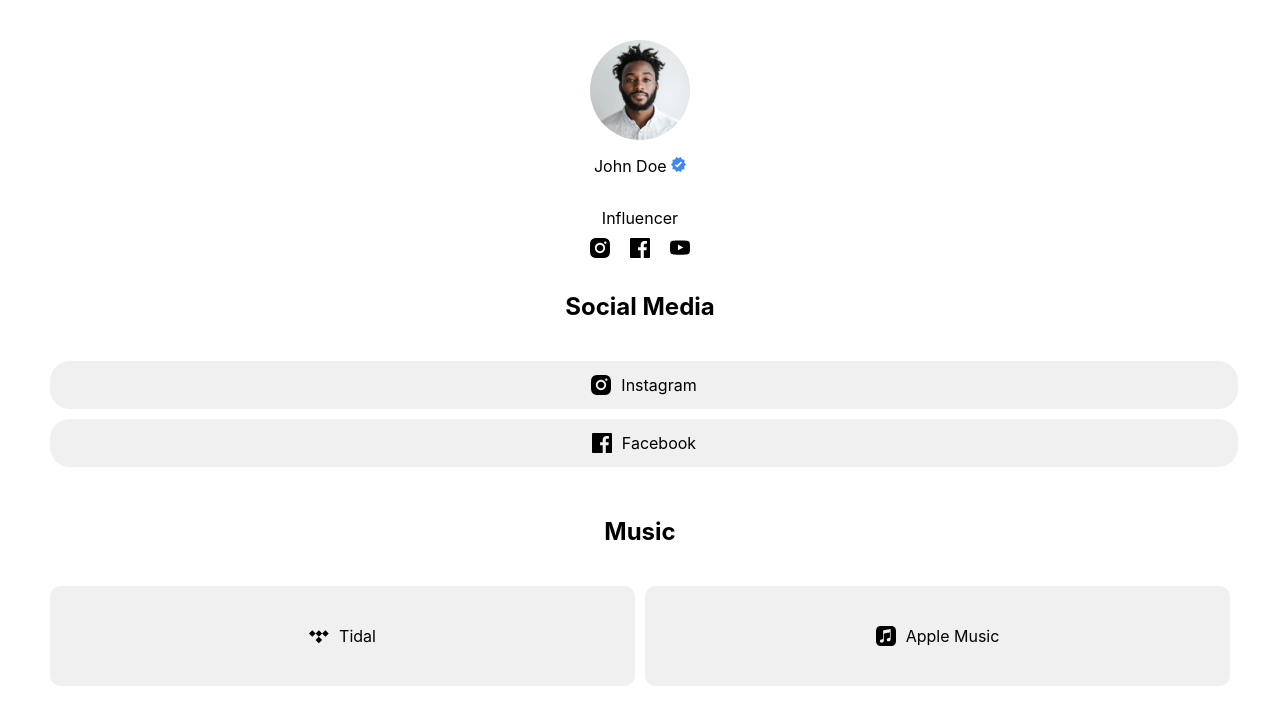
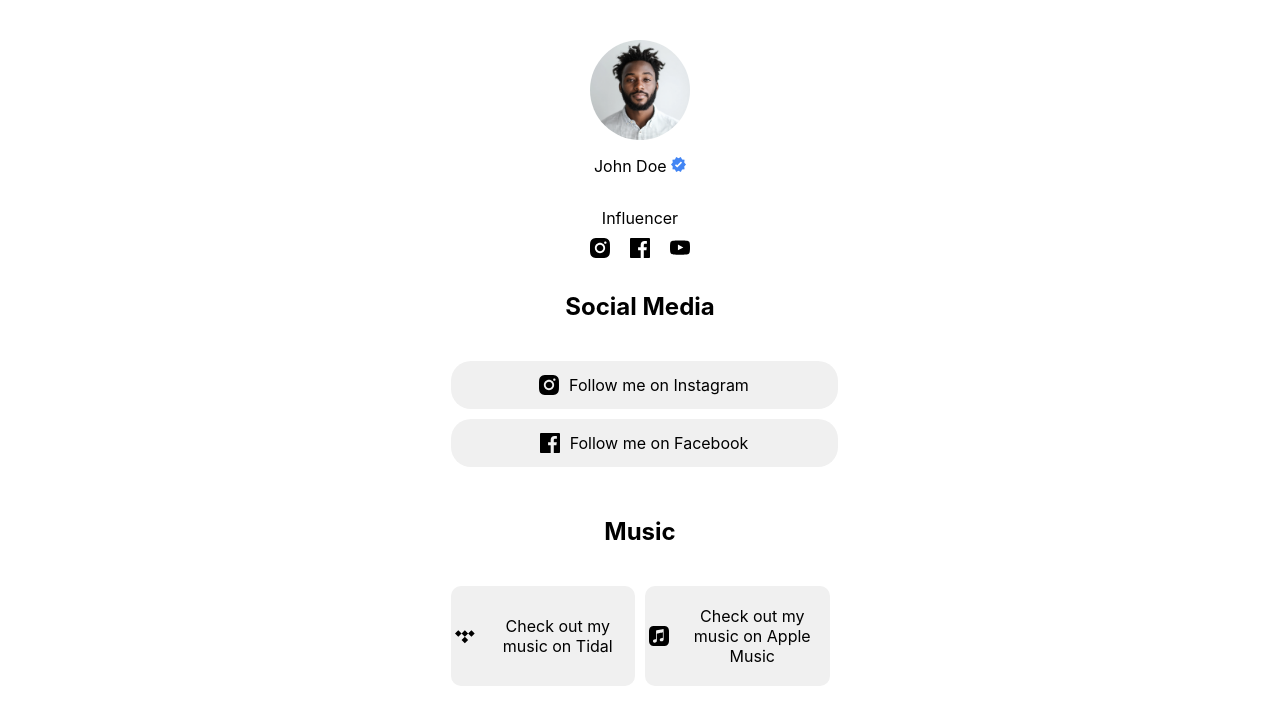
Before and after one commit to jazzbassjohnson/linktree-clone, a React (Create React App) app in the folder linktree/: page / in a window 1280 px wide. Shown: the top 724 px of the page. Built offline with nearby package versions, Linux system fonts and the light colour scheme.

Commit message:
refactor: Update link title strings and add todos for future styling

```diff
--- a/linktree/src/App.css
+++ b/linktree/src/App.css
@@ -1,5 +1,7 @@
 .App {
   text-align: center;
+  max-width: 479px;
+  margin: 0 auto;
 }
 
 .social-icon {
--- a/linktree/src/components/Link.tsx
+++ b/linktree/src/components/Link.tsx
@@ -13,6 +13,8 @@ type LinkPropsType = {
 const Link = ({title, url, icon, type}: LinkPropsType) => {
 
   return (
+    // TODO: if the type is grid, then display the icon as an image above the text
+    // TODO: if the type is list, then display the icon as an image on the left side of the text
     <a className={`link-${type}-item`} href={url}>
       <div className={`link-content`}>
         <img src={icon} alt="Link" />
--- a/linktree/src/utils/profiles.ts
+++ b/linktree/src/utils/profiles.ts
@@ -7,17 +7,17 @@ export const profiles = [
     image: "/john-doe.png",
     socials: [
       {
-        name: "Instagram",
+        name: "Follow me on Instagram",
         url: "https://www.instagram.com/john.doe",
         icon: "/instagram.svg"
       },
       {
-        name: "Facebook",
+        name: "Follow me on Facebook",
         url: "https://www.facebook.com/john.doe",
         icon: "/facebook.svg"
       },
       {
-        name: "Youtube",
+        name: "Check out my Youtube",
         url: "https://www.youtube.com/john.doe",
         icon: "/youtube.svg"
       }
@@ -29,13 +29,13 @@ export const profiles = [
         links: [
           {
             id: "1",
-            title: "Instagram",
+            title: "Follow me on Instagram",
             url: "https://www.instagram.com/john.doe",
             icon: "/instagram.svg"
           },
           {
             id: "2",
-            title: "Facebook",
+            title: "Follow me on Facebook",
             url: "https://www.facebook.com/john.doe",
             icon: "/facebook.svg"
           }
@@ -47,13 +47,13 @@ export const profiles = [
         links: [
           {
             id: "3",
-            title: "Tidal",
+            title: "Check out my music on Tidal",
             url: "https://www.tidal.com/john.doe",
             icon: "/tidal.svg"
           },
           {
             id: "4",
-            title: "Apple Music",
+            title: "Check out my music on Apple Music",
             url: "https://www.apple.com/music/john.doe",
             icon: "/apple-music.svg"
           }
@@ -73,19 +73,19 @@ export const profiles = [
         links: [
           {
             id: "5",
-            title: "Instagram",
+            title: "Follow me on Instagram",
             url: "https://www.instagram.com/janedoe",
             icon: "/instagram.svg"
           },
           {
             id: "6",
-            title: "Facebook",
+            title: "Follow me on Facebook",
             url: "https://www.facebook.com/janedoe",
             icon: "/facebook.svg"
           },
           {
             id: "7",
-            title: "Youtube",
+            title: "Check out my Youtube channel",
             url: "https://www.youtube.com/janedoe",
             icon: "/youtube.svg"
           }
```
Lines whose indentation alone changed are shown as unchanged.
